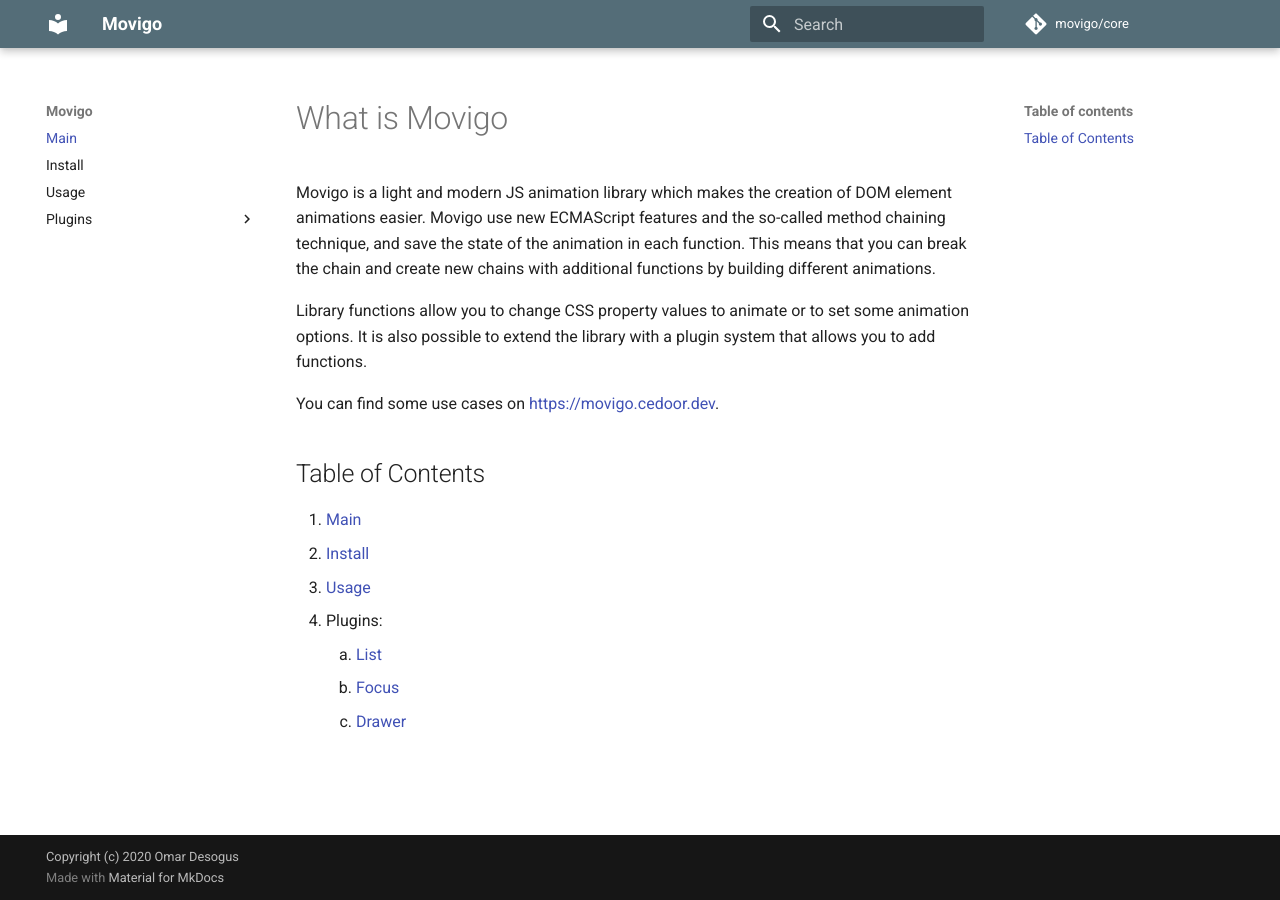
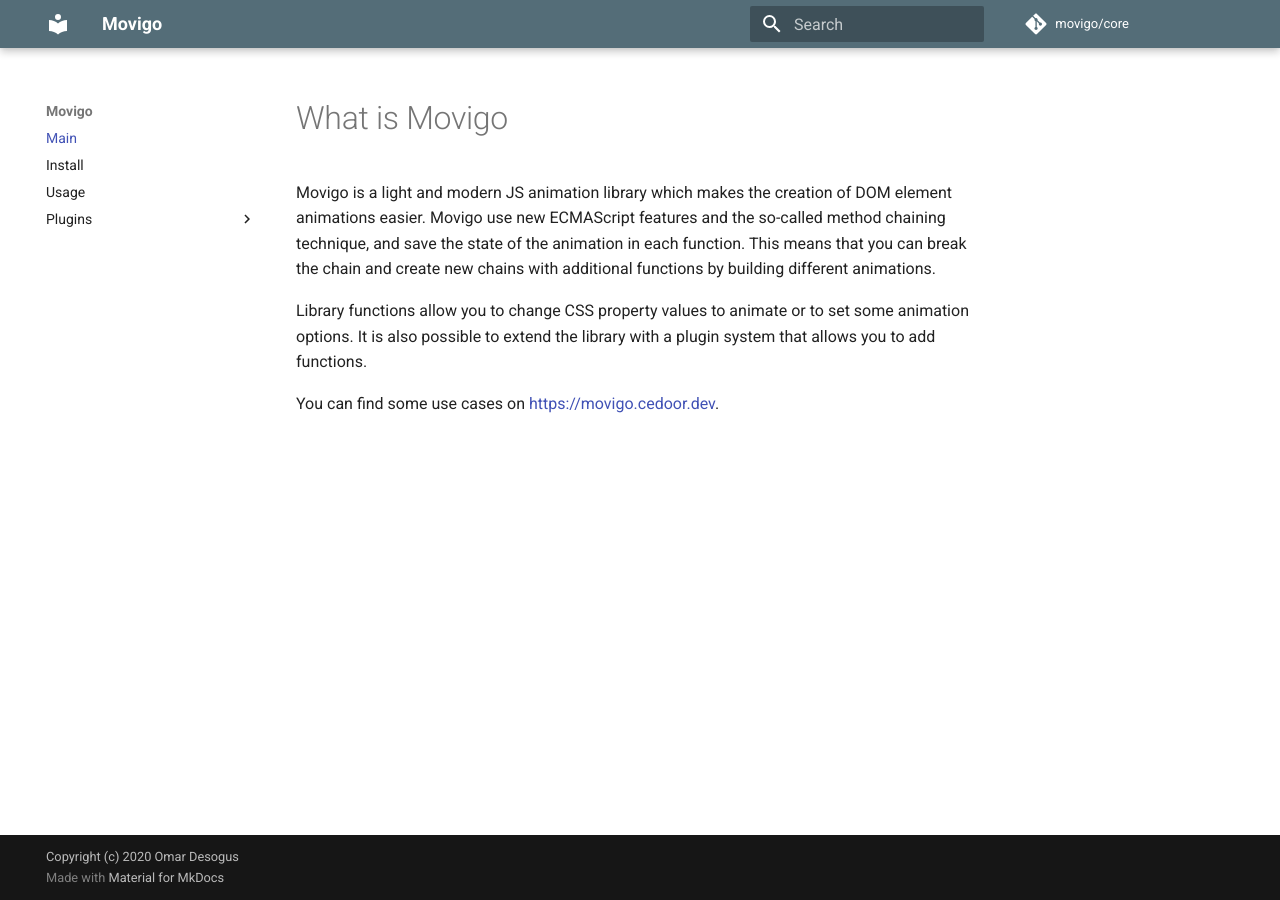
Before and after one commit to movigo/core, an MkDocs documentation site: the page built from docs/index.md, in a window 1280 px wide. Built offline with MkDocs 1.6.1 and Material for MkDocs 9.7.7, drawn with Linux system fonts in a browser that asks for light colours; comment, search, counter and statistics services are not loaded.

Commit message:
[docs] update some code

```diff
--- a/docs/index.md
+++ b/docs/index.md
@@ -8,13 +8,3 @@
 It is also possible to extend the library with a plugin system that allows you to add functions.
 
 You can find some use cases on [https://movigo.cedoor.dev](https://movigo.cedoor.dev).
-
-## Table of Contents
-
-1. [Main](https://movigo.readthedocs.io/en/latest)
-2. [Install](https://movigo.readthedocs.io/en/latest/install)
-3. [Usage](https://movigo.readthedocs.io/en/latest/usage)
-4. Plugins:
-    1. [List](https://movigo.readthedocs.io/en/latest/plugins/list-plugin)
-    2. [Focus](https://movigo.readthedocs.io/en/latest/plugins/focus-plugin)
-    3. [Drawer](https://movigo.readthedocs.io/en/latest/plugins/drawer-plugin)
```
Also changed, not shown: docs/install.md (+7 -3 lines), docs/usage.md (+16 -0 lines).
